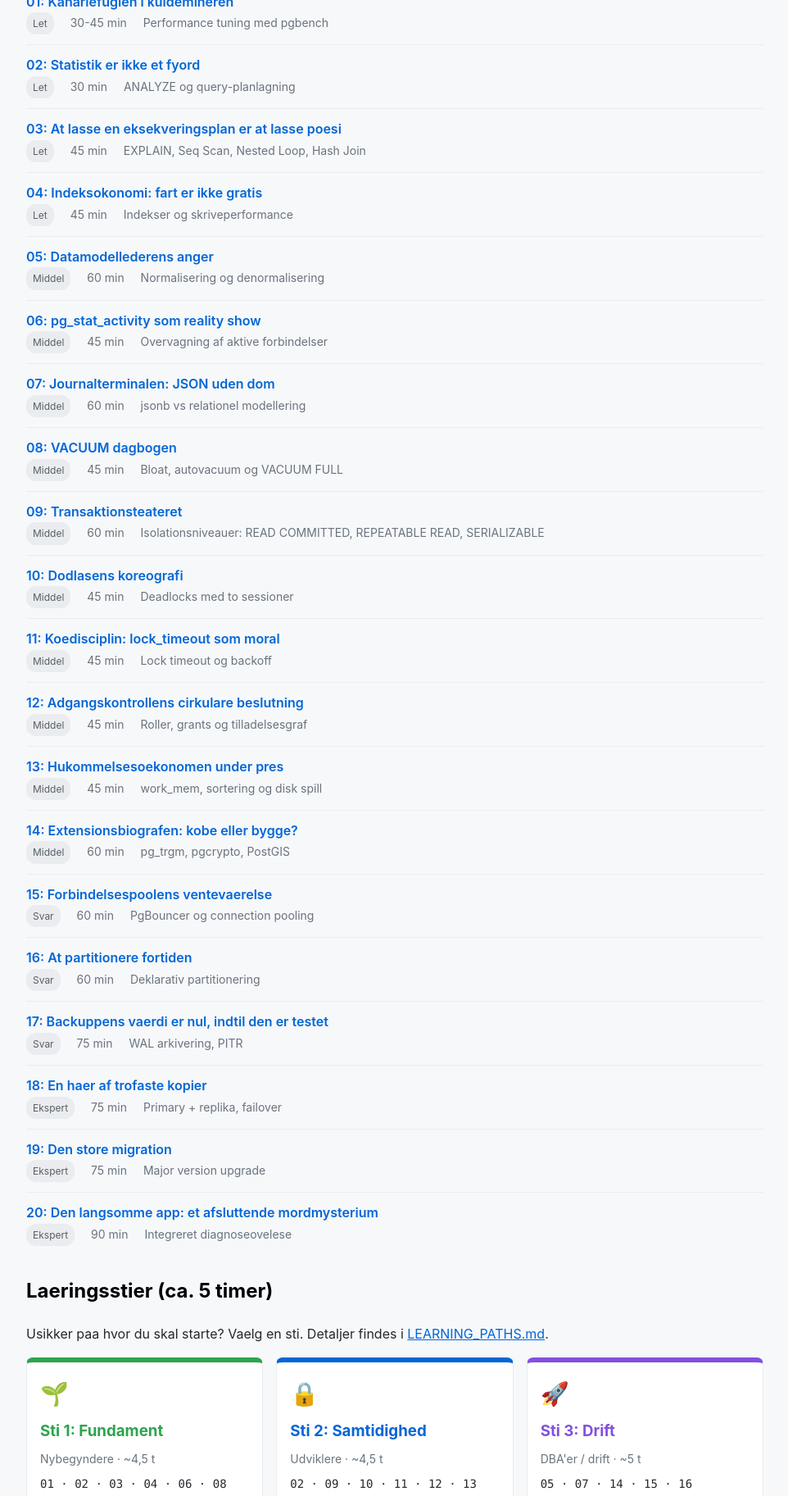
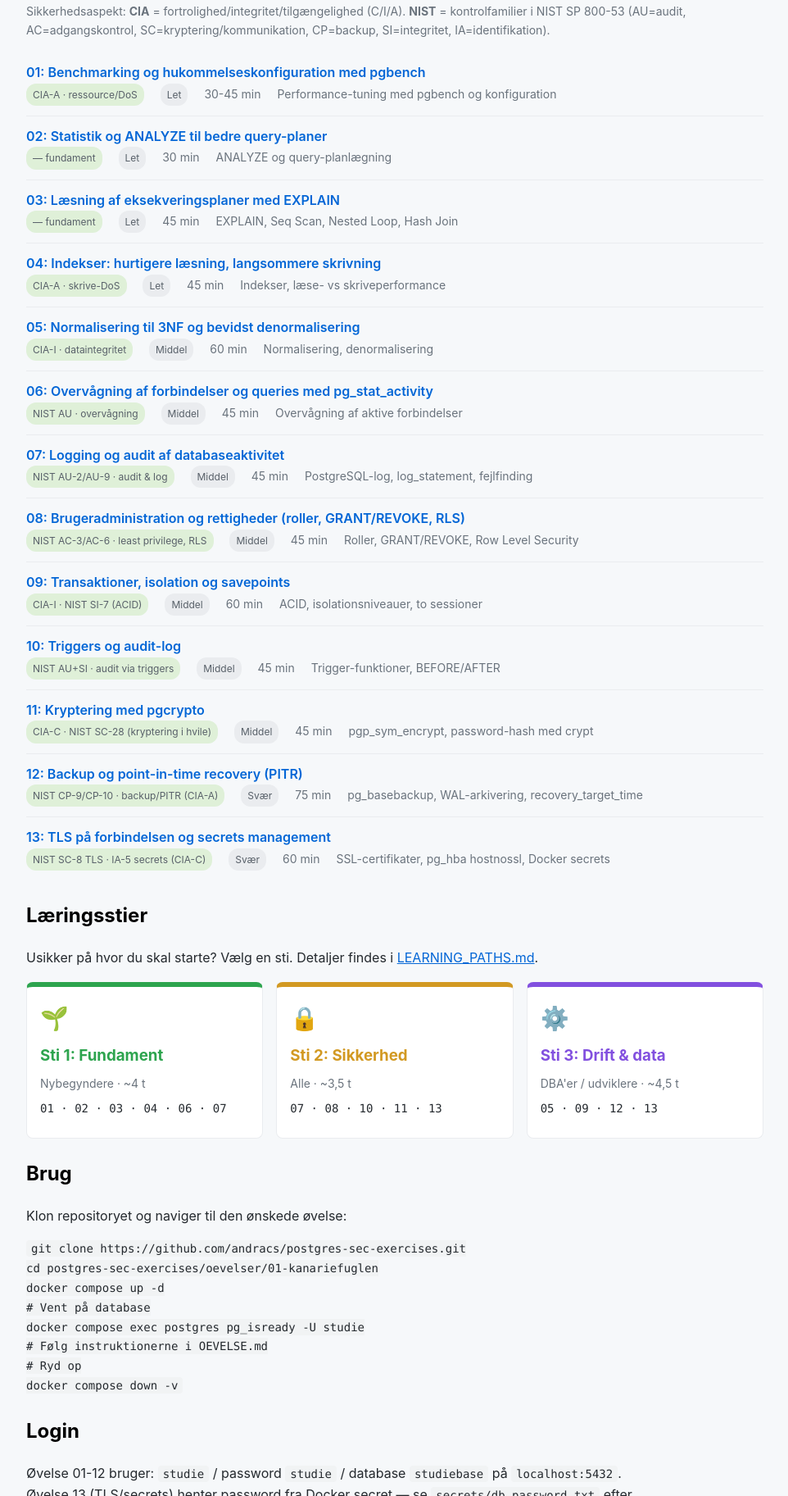
Before and after one commit to andracs/postgres-sec-exercises, a plain HTML site: page docs/index.html in a window 1280 px wide. Shown: the part 461-2286 px from the top of the page at 82% size, without its empty margins (158-1120 px from the left). Drawn offline with Linux system fonts and the light colour scheme.

Commit message:
Tilføj kolonne/badges med sikkerhedsaspekt (CIA + NIST SP 800-53) i README og Pages
Hver af de 13 øvelser mappes til CIA-triaden og NIST 800-53 kontrolfamilier
(AU, AC, SC, CP, SI, IA) med forklaring begge steder. docs/index.html synkroniseret til main.

Co-authored-by: andracs <andracs@users.noreply.github.com>

```diff
--- a/docs/index.html
+++ b/docs/index.html
@@ -3,7 +3,7 @@
 <head>
     <meta charset="UTF-8">
     <meta name="viewport" content="width=device-width, initial-scale=1.0">
-    <title>PostgreSQL Ovelsessamling</title>
+    <title>PostgreSQL Øvelsessamling</title>
     <style>
         body {
             font-family: -apple-system, BlinkMacSystemFont, 'Segoe UI', Roboto, Oxygen, Ubuntu, sans-serif;
@@ -115,228 +115,196 @@
     </style>
 </head>
 <body>
-    <h1>PostgreSQL Ovelsessamling</h1>
+    <h1>PostgreSQL Øvelsessamling</h1>
 
     <p>
-        En samling af 20 praktiske <strong>PostgreSQL</strong> ovelser designet til undervisning
-        i databaseadministration, optimering og udvikling.
-        Hver ovelse er selvforsynende med Docker og kan kores lokalet.
+        En samling af 13 praktiske <strong>PostgreSQL</strong>-øvelser til undervisning i
+        databasesikkerhed, -administration og -optimering.
+        Hver øvelse er selvforsynende med Docker og kan køres lokalt.
     </p>
 
-    <h2>Forudsatninger</h2>
+    <h2>Forudsætninger</h2>
     <ul>
         <li><code>Docker Desktop</code> eller <code>Podman</code></li>
-        <li>Minimum 8 GB RAM (16 GB anbefalet til avancerede ovelser)</li>
-        <li>Grundlagende kendskab til SQL og terminal</li>
+        <li>Minimum 8 GB RAM</li>
+        <li>Grundlæggende kendskab til SQL og terminal</li>
+        <li><code>openssl</code> og <code>psql</code> på hosten (kun øvelse 13)</li>
     </ul>
 
-    <h2>Ovelser</h2>
+    <h2>Øvelser</h2>
 
+    <p class="meta">Sikkerhedsaspekt: <strong>CIA</strong> = fortrolighed/integritet/tilgængelighed (C/I/A). <strong>NIST</strong> = kontrolfamilier i NIST SP 800-53 (AU=audit, AC=adgangskontrol, SC=kryptering/kommunikation, CP=backup, SI=integritet, IA=identifikation).</p>
     <ul class="exercise-list">
         <li>
-            <a href="oevelser/01-kanariefuglen/OEVELSE.md" class="exercise-link">01: Kanariefuglen i kuldemineren</a>
+            <a href="https://github.com/andracs/postgres-sec-exercises/blob/main/oevelser/01-kanariefuglen/OEVELSE.md" class="exercise-link">01: Benchmarking og hukommelseskonfiguration med pgbench</a>
             <div class="meta">
+                <span class="badge" style="background:#dff0d8;">CIA-A · ressource/DoS</span>
                 <span><span class="badge">Let</span> 30-45 min</span>
-                <span>Performance tuning med pgbench</span>
+                <span>Performance-tuning med pgbench og konfiguration</span>
             </div>
         </li>
         <li>
-            <a href="oevelser/02-statistik-er-ikke-et-fyord/OEVELSE.md" class="exercise-link">02: Statistik er ikke et fyord</a>
+            <a href="https://github.com/andracs/postgres-sec-exercises/blob/main/oevelser/02-statistik-er-ikke-et-fyord/OEVELSE.md" class="exercise-link">02: Statistik og ANALYZE til bedre query-planer</a>
             <div class="meta">
+                <span class="badge" style="background:#dff0d8;">— fundament</span>
                 <span><span class="badge">Let</span> 30 min</span>
-                <span>ANALYZE og query-planlagning</span>
+                <span>ANALYZE og query-planlægning</span>
             </div>
         </li>
         <li>
-            <a href="oevelser/03-eksekveringsplan/OEVELSE.md" class="exercise-link">03: At lasse en eksekveringsplan er at lasse poesi</a>
+            <a href="https://github.com/andracs/postgres-sec-exercises/blob/main/oevelser/03-eksekveringsplan/OEVELSE.md" class="exercise-link">03: Læsning af eksekveringsplaner med EXPLAIN</a>
             <div class="meta">
+                <span class="badge" style="background:#dff0d8;">— fundament</span>
                 <span><span class="badge">Let</span> 45 min</span>
                 <span>EXPLAIN, Seq Scan, Nested Loop, Hash Join</span>
             </div>
         </li>
         <li>
-            <a href="oevelser/04-indeksokonomi/OEVELSE.md" class="exercise-link">04: Indeksokonomi: fart er ikke gratis</a>
+            <a href="https://github.com/andracs/postgres-sec-exercises/blob/main/oevelser/04-indeksokonomi/OEVELSE.md" class="exercise-link">04: Indekser: hurtigere læsning, langsommere skrivning</a>
             <div class="meta">
+                <span class="badge" style="background:#dff0d8;">CIA-A · skrive-DoS</span>
                 <span><span class="badge">Let</span> 45 min</span>
-                <span>Indekser og skriveperformance</span>
+                <span>Indekser, læse- vs skriveperformance</span>
             </div>
         </li>
         <li>
-            <a href="oevelser/05-datamodellering/OEVELSE.md" class="exercise-link">05: Datamodellederens anger</a>
+            <a href="https://github.com/andracs/postgres-sec-exercises/blob/main/oevelser/05-datamodellering/OEVELSE.md" class="exercise-link">05: Normalisering til 3NF og bevidst denormalisering</a>
             <div class="meta">
+                <span class="badge" style="background:#dff0d8;">CIA-I · dataintegritet</span>
                 <span><span class="badge">Middel</span> 60 min</span>
-                <span>Normalisering og denormalisering</span>
+                <span>Normalisering, denormalisering</span>
             </div>
         </li>
         <li>
-            <a href="oevelser/06-pg-stat-activity/OEVELSE.md" class="exercise-link">06: pg_stat_activity som reality show</a>
+            <a href="https://github.com/andracs/postgres-sec-exercises/blob/main/oevelser/06-pg-stat-activity/OEVELSE.md" class="exercise-link">06: Overvågning af forbindelser og queries med pg_stat_activity</a>
             <div class="meta">
+                <span class="badge" style="background:#dff0d8;">NIST AU · overvågning</span>
                 <span><span class="badge">Middel</span> 45 min</span>
-                <span>Overvagning af aktive forbindelser</span>
+                <span>Overvågning af aktive forbindelser</span>
             </div>
         </li>
         <li>
-            <a href="oevelser/07-jsonb/OEVELSE.md" class="exercise-link">07: Journalterminalen: JSON uden dom</a>
+            <a href="https://github.com/andracs/postgres-sec-exercises/blob/main/oevelser/07-logging/OEVELSE.md" class="exercise-link">07: Logging og audit af databaseaktivitet</a>
             <div class="meta">
-                <span><span class="badge">Middel</span> 60 min</span>
-                <span>jsonb vs relationel modellering</span>
+                <span class="badge" style="background:#dff0d8;">NIST AU-2/AU-9 · audit & log</span>
+                <span><span class="badge">Middel</span> 45 min</span>
+                <span>PostgreSQL-log, log_statement, fejlfinding</span>
             </div>
         </li>
         <li>
-            <a href="oevelser/08-vacuum/OEVELSE.md" class="exercise-link">08: VACUUM dagbogen</a>
+            <a href="https://github.com/andracs/postgres-sec-exercises/blob/main/oevelser/08-roller/OEVELSE.md" class="exercise-link">08: Brugeradministration og rettigheder (roller, GRANT/REVOKE, RLS)</a>
             <div class="meta">
+                <span class="badge" style="background:#dff0d8;">NIST AC-3/AC-6 · least privilege, RLS</span>
                 <span><span class="badge">Middel</span> 45 min</span>
-                <span>Bloat, autovacuum og VACUUM FULL</span>
+                <span>Roller, GRANT/REVOKE, Row Level Security</span>
             </div>
         </li>
         <li>
-            <a href="oevelser/09-transaktioner/OEVELSE.md" class="exercise-link">09: Transaktionsteateret</a>
+            <a href="https://github.com/andracs/postgres-sec-exercises/blob/main/oevelser/09-transactions/OEVELSE.md" class="exercise-link">09: Transaktioner, isolation og savepoints</a>
             <div class="meta">
+                <span class="badge" style="background:#dff0d8;">CIA-I · NIST SI-7 (ACID)</span>
                 <span><span class="badge">Middel</span> 60 min</span>
-                <span>Isolationsniveauer: READ COMMITTED, REPEATABLE READ, SERIALIZABLE</span>
+                <span>ACID, isolationsniveauer, to sessioner</span>
             </div>
         </li>
         <li>
-            <a href="oevelser/10-deadlock/OEVELSE.md" class="exercise-link">10: Dodlasens koreografi</a>
+            <a href="https://github.com/andracs/postgres-sec-exercises/blob/main/oevelser/10-triggers/OEVELSE.md" class="exercise-link">10: Triggers og audit-log</a>
             <div class="meta">
+                <span class="badge" style="background:#dff0d8;">NIST AU+SI · audit via triggers</span>
                 <span><span class="badge">Middel</span> 45 min</span>
-                <span>Deadlocks med to sessioner</span>
+                <span>Trigger-funktioner, BEFORE/AFTER</span>
             </div>
         </li>
         <li>
-            <a href="oevelser/11-lock-timeout/OEVELSE.md" class="exercise-link">11: Koedisciplin: lock_timeout som moral</a>
+            <a href="https://github.com/andracs/postgres-sec-exercises/blob/main/oevelser/11-kryptering/OEVELSE.md" class="exercise-link">11: Kryptering med pgcrypto</a>
             <div class="meta">
+                <span class="badge" style="background:#dff0d8;">CIA-C · NIST SC-28 (kryptering i hvile)</span>
                 <span><span class="badge">Middel</span> 45 min</span>
-                <span>Lock timeout og backoff</span>
+                <span>pgp_sym_encrypt, password-hash med crypt</span>
             </div>
         </li>
         <li>
-            <a href="oevelser/12-roller/OEVELSE.md" class="exercise-link">12: Adgangskontrollens cirkulare beslutning</a>
+            <a href="https://github.com/andracs/postgres-sec-exercises/blob/main/oevelser/12-backup-pitr/OEVELSE.md" class="exercise-link">12: Backup og point-in-time recovery (PITR)</a>
             <div class="meta">
-                <span><span class="badge">Middel</span> 45 min</span>
-                <span>Roller, grants og tilladelsesgraf</span>
+                <span class="badge" style="background:#dff0d8;">NIST CP-9/CP-10 · backup/PITR (CIA-A)</span>
+                <span><span class="badge">Svær</span> 75 min</span>
+                <span>pg_basebackup, WAL-arkivering, recovery_target_time</span>
             </div>
         </li>
         <li>
-            <a href="oevelser/13-hukommelse/OEVELSE.md" class="exercise-link">13: Hukommelsesoekonomen under pres</a>
+            <a href="https://github.com/andracs/postgres-sec-exercises/blob/main/oevelser/13-tls-secrets/OEVELSE.md" class="exercise-link">13: TLS på forbindelsen og secrets management</a>
             <div class="meta">
-                <span><span class="badge">Middel</span> 45 min</span>
-                <span>work_mem, sortering og disk spill</span>
-            </div>
-        </li>
-        <li>
-            <a href="oevelser/14-extensions/OEVELSE.md" class="exercise-link">14: Extensionsbiografen: kobe eller bygge?</a>
-            <div class="meta">
-                <span><span class="badge">Middel</span> 60 min</span>
-                <span>pg_trgm, pgcrypto, PostGIS</span>
-            </div>
-        </li>
-        <li>
-            <a href="oevelser/15-pgbouncer/OEVELSE.md" class="exercise-link">15: Forbindelsespoolens ventevaerelse</a>
-            <div class="meta">
-                <span><span class="badge">Svar</span> 60 min</span>
-                <span>PgBouncer og connection pooling</span>
-            </div>
-        </li>
-        <li>
-            <a href="oevelser/16-partitionering/OEVELSE.md" class="exercise-link">16: At partitionere fortiden</a>
-            <div class="meta">
-                <span><span class="badge">Svar</span> 60 min</span>
-                <span>Deklarativ partitionering</span>
-            </div>
-        </li>
-        <li>
-            <a href="oevelser/17-backup-pitr/OEVELSE.md" class="exercise-link">17: Backuppens vaerdi er nul, indtil den er testet</a>
-            <div class="meta">
-                <span><span class="badge">Svar</span> 75 min</span>
-                <span>WAL arkivering, PITR</span>
-            </div>
-        </li>
-        <li>
-            <a href="oevelser/18-replikering/OEVELSE.md" class="exercise-link">18: En haer af trofaste kopier</a>
-            <div class="meta">
-                <span><span class="badge">Ekspert</span> 75 min</span>
-                <span>Primary + replika, failover</span>
-            </div>
-        </li>
-        <li>
-            <a href="oevelser/19-upgrade/OEVELSE.md" class="exercise-link">19: Den store migration</a>
-            <div class="meta">
-                <span><span class="badge">Ekspert</span> 75 min</span>
-                <span>Major version upgrade</span>
-            </div>
-        </li>
-        <li>
-            <a href="oevelser/20-mordmysterium/OEVELSE.md" class="exercise-link">20: Den langsomme app: et afsluttende mordmysterium</a>
-            <div class="meta">
-                <span><span class="badge">Ekspert</span> 90 min</span>
-                <span>Integreret diagnoseovelese</span>
+                <span class="badge" style="background:#dff0d8;">NIST SC-8 TLS · IA-5 secrets (CIA-C)</span>
+                <span><span class="badge">Svær</span> 60 min</span>
+                <span>SSL-certifikater, pg_hba hostnossl, Docker secrets</span>
             </div>
         </li>
     </ul>
 
-    <h2>Laeringsstier (ca. 5 timer)</h2>
+    <h2>Læringsstier</h2>
     <p>
-        Usikker paa hvor du skal starte? Vaelg en sti. Detaljer findes i
+        Usikker på hvor du skal starte? Vælg en sti. Detaljer findes i
         <a href="https://github.com/andracs/postgres-sec-exercises/blob/main/LEARNING_PATHS.md">LEARNING_PATHS.md</a>.
     </p>
     <ul class="path-grid">
         <li>
-            <a class="path-card" href="https://github.com/andracs/postgres-sec-exercises/blob/main/LEARNING_PATHS.md#path-1-foundation-fundamentals-beginner" style="--accent: #2da44e;">
+            <a class="path-card" href="https://github.com/andracs/postgres-sec-exercises/blob/main/LEARNING_PATHS.md#sti-1-fundament" style="--accent: #2da44e;">
                 <div class="icon">🌱</div>
                 <h3>Sti 1: Fundament</h3>
-                <div class="meta">Nybegyndere &middot; ~4,5 t</div>
-                <div class="exercises">01 · 02 · 03 · 04 · 06 · 08</div>
+                <div class="meta">Nybegyndere &middot; ~4 t</div>
+                <div class="exercises">01 · 02 · 03 · 04 · 06 · 07</div>
             </a>
         </li>
         <li>
-            <a class="path-card" href="https://github.com/andracs/postgres-sec-exercises/blob/main/LEARNING_PATHS.md#path-2-concurrency--data-integrity-intermediate" style="--accent: #0366d6;">
+            <a class="path-card" href="https://github.com/andracs/postgres-sec-exercises/blob/main/LEARNING_PATHS.md#sti-2-sikkerhed" style="--accent: #d29922;">
                 <div class="icon">🔒</div>
-                <h3>Sti 2: Samtidighed</h3>
-                <div class="meta">Udviklere &middot; ~4,5 t</div>
-                <div class="exercises">02 · 09 · 10 · 11 · 12 · 13</div>
+                <h3>Sti 2: Sikkerhed</h3>
+                <div class="meta">Alle &middot; ~3,5 t</div>
+                <div class="exercises">07 · 08 · 10 · 11 · 13</div>
             </a>
         </li>
         <li>
-            <a class="path-card" href="https://github.com/andracs/postgres-sec-exercises/blob/main/LEARNING_PATHS.md#path-3-operations--advanced-features-advanced" style="--accent: #8250df;">
-                <div class="icon">🚀</div>
-                <h3>Sti 3: Drift</h3>
-                <div class="meta">DBA'er / drift &middot; ~5 t</div>
-                <div class="exercises">05 · 07 · 14 · 15 · 16</div>
+            <a class="path-card" href="https://github.com/andracs/postgres-sec-exercises/blob/main/LEARNING_PATHS.md#sti-3-drift--data" style="--accent: #8250df;">
+                <div class="icon">⚙️</div>
+                <h3>Sti 3: Drift &amp; data</h3>
+                <div class="meta">DBA'er / udviklere &middot; ~4,5 t</div>
+                <div class="exercises">05 · 09 · 12 · 13</div>
             </a>
         </li>
     </ul>
 
     <h2>Brug</h2>
     <p>
-        Klor repositoryet og naviger til den onskede ovelse:
+        Klon repositoryet og naviger til den ønskede øvelse:
     </p>
     <pre><code>git clone https://github.com/andracs/postgres-sec-exercises.git
 cd postgres-sec-exercises/oevelser/01-kanariefuglen
 docker compose up -d
-# Vent pa database
+# Vent på database
 docker compose exec postgres pg_isready -U studie
-# Følge instruktioner i OEVELSE.md
+# Følg instruktionerne i OEVELSE.md
 # Ryd op
 docker compose down -v</code></pre>
 
     <h2>Login</h2>
     <p>
-        Alle ovelser bruger: <code>studie/studie/studiebase</code>
-        på <code>localhost:5432</code>
+        Øvelse 01-12 bruger: <code>studie</code> / password <code>studie</code> / database <code>studiebase</code>
+        på <code>localhost:5432</code>.<br>
+        Øvelse 13 (TLS/secrets) henter password fra Docker secret — se <code>secrets/db_password.txt</code> efter <code>./scripts/setup.sh</code>.
     </p>
 
     <h2>Dokumentation</h2>
     <p>
-        <a href="README.md">README.md</a> indeholder detailleret brugsanvisning.<br>
-        <a href="facit/README.md">facit/README.md</a> indeholder losninger (kun til undervisere).
+        <a href="https://github.com/andracs/postgres-sec-exercises/blob/main/README.md">README.md</a> — oversigt og brugsanvisning<br>
+        <a href="https://github.com/andracs/postgres-sec-exercises/blob/main/LEARNING_PATHS.md">LEARNING_PATHS.md</a> — læringsstier<br>
+        <a href="https://github.com/andracs/postgres-sec-exercises/blob/main/facit/README.md">facit/README.md</a> — løsninger (kun til undervisere)
     </p>
 
     <footer>
         <p>
-            <strong>PostgreSQL Ovelsessamling</strong>
+            <strong>PostgreSQL Øvelsessamling</strong>
             &middot;
-            Version 1.0
+            13 øvelser &middot; PostgreSQL 18
             &middot;
             <a href="https://github.com/andracs/postgres-sec-exercises">GitHub</a>
         </p>
```
Also changed, not shown: 1 other file.
